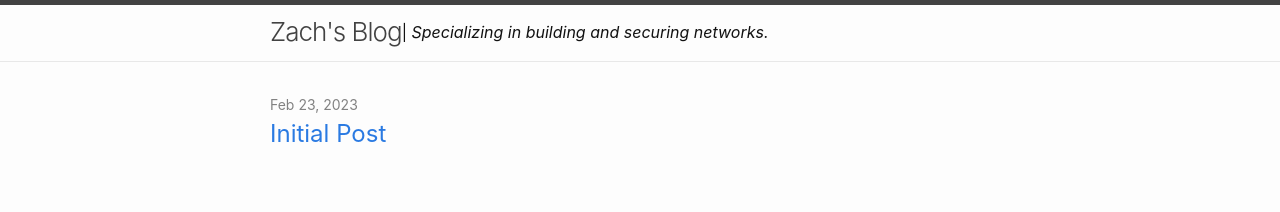
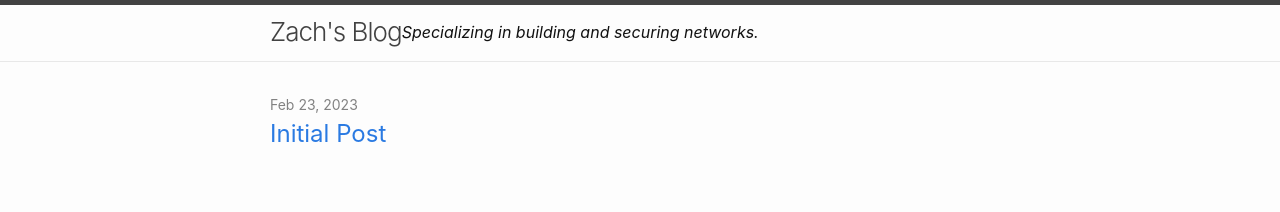
Before and after one commit to Zakkaruu/blog, a Jekyll site: the page built from index.md, in a window 1280 px wide. Shown: the top 212 px of the page. Built offline with Jekyll 4.4.1, drawn with Linux system fonts in a browser that asks for light colours; our own code applies the rules of GitHub Pages for plain Markdown files.

Commit message:
Update header.html

```diff
--- a/_includes/header.html
+++ b/_includes/header.html
@@ -4,7 +4,8 @@
     {%- assign default_paths = site.pages | map: "path" -%}
     {%- assign page_paths = site.header_pages | default: default_paths -%}
     {%- assign titles_size = site.pages | map: 'title' | join: '' | size -%}
-    <a class="site-title" rel="author" href="{{ "/" | relative_url }}">{{ site.title | escape }}</a> | <i>Specializing in building and securing networks.</i>
+    <a class="site-title" rel="author" href="{{ "/" | relative_url }}">{{ site.title | escape }}</a>
+    <i>Specializing in building and securing networks.</i>
 
     {%- if titles_size > 0 -%}
       <nav class="site-nav">
```
